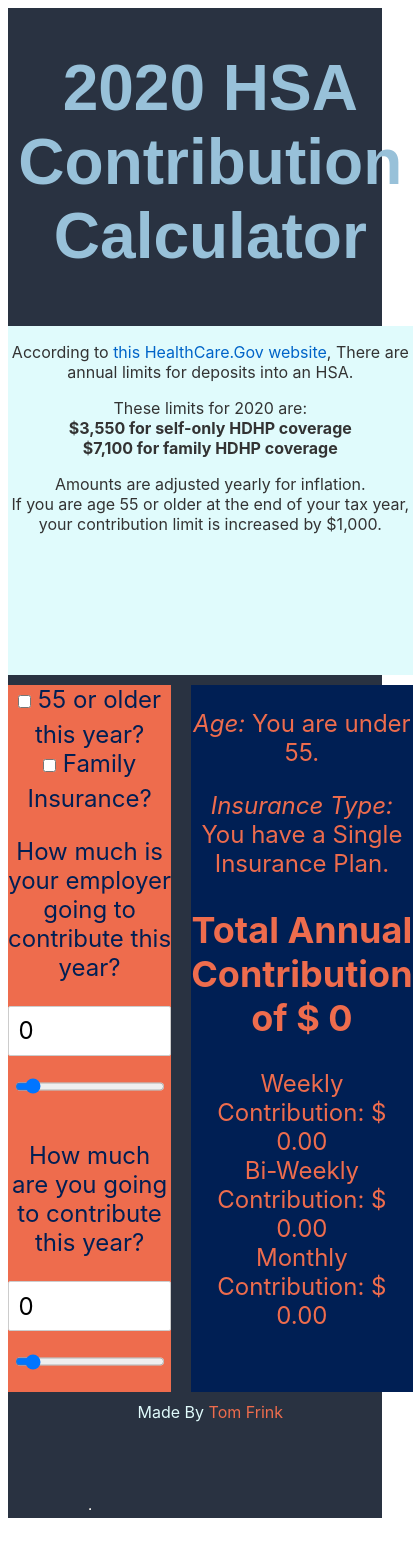
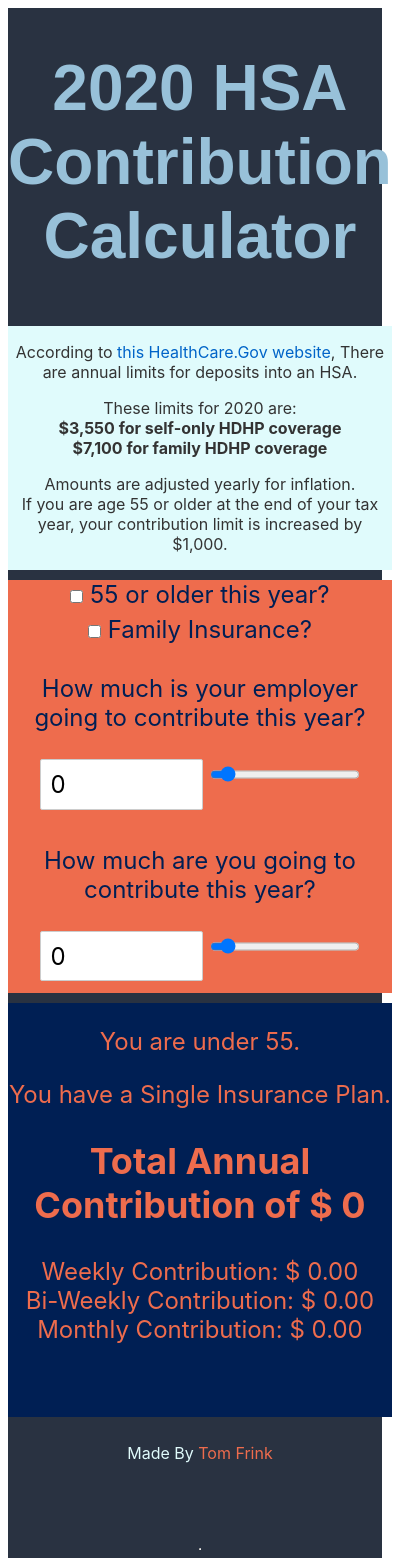
Before and after one commit to TomFrink/HSA, a Svelte app: page / in a window 390 px wide. Shown: the whole page, 413 px wide, since content can reach past the window. Before the commit the page ends 1518 px from the top, so only its background shows below. Built offline with nearby package versions, Linux system fonts and the light colour scheme.

Commit message:
make grid responsive

```diff
--- a/src/App.svelte
+++ b/src/App.svelte
@@ -12,37 +12,50 @@
   .parent {
     display: grid;
     grid-template-columns: repeat(2, 1fr);
-    grid-template-rows: 0.5fr repeat(3, 1fr) 0.25fr;
+    grid-template-rows: 0.5fr 0.5fr 1fr 0.25fr;
+    grid-template-areas:
+      "head head"
+      "info info"
+      "input output"
+      "foot foot";
     grid-column-gap: 20px;
     grid-row-gap: 10px;
     text-align: center;
   }
-
+  @media only screen and (max-width: 700px) {
+    .parent {
+      grid-template-columns: 1fr;
+      grid-template-rows: 0.5fr 0.5fr 1fr 1fr 0.25fr;
+      grid-template-areas:
+        "head"
+        "info"
+        "input"
+        "output"
+        "foot";
+    }
+  }
   .head {
-    grid-area: 1 / 1 / 2 / 3;
+    grid-area: head;
   }
   .info {
-    grid-area: 2 / 1 / 3 / 3;
+    grid-area: info;
     background-color: var(--light-cyan);
   }
   .input {
-    grid-area: 3 / 1 / 5 / 2;
+    grid-area: input;
     background-color: var(--burnt-sienna);
     color: var(--blue);
     font-size: 24px;
   }
   .output {
-    grid-area: 3 / 2 / 5 / 3;
+    grid-area: output;
     background-color: var(--blue);
     color: var(--burnt-sienna);
     font-size: 24px;
   }
   .foot {
-    grid-area: 5 / 1 / 6 / 3;
+    grid-area: foot;
     color: var(--light-cyan);
-  }
-  .foot a:any-link {
-    color: var(--burnt-sienna);
   }
   /* font */
   @font-face {
@@ -55,7 +68,9 @@
     font-size: 64px;
     color: var(--pale-blue);
   }
-
+  .foot a:any-link {
+    color: var(--burnt-sienna);
+  }
   /* colors */
   * {
     --blue: #001f54;
@@ -199,13 +214,11 @@
   <!-- output -->
   <article class="output">
     <p>
-      <i>Age: </i>
       {#if overFiftyfive}
         You're 55 or older this year.
       {:else}You are under 55.{/if}
     </p>
     <p>
-      <i>Insurance Type: </i>
       {#if family}
         You have a Family Insurace Plan.
       {:else}You have a Single Insurance Plan.{/if}
@@ -227,7 +240,6 @@
 
   <!-- closing -->
   <footer class="foot">
-    Made By
-    <a href="https://github.com/TomFrink">Tom Frink</a>
+    <p>Made By <a href="https://github.com/TomFrink">Tom Frink</a></p>
   </footer>
 </main>
```
